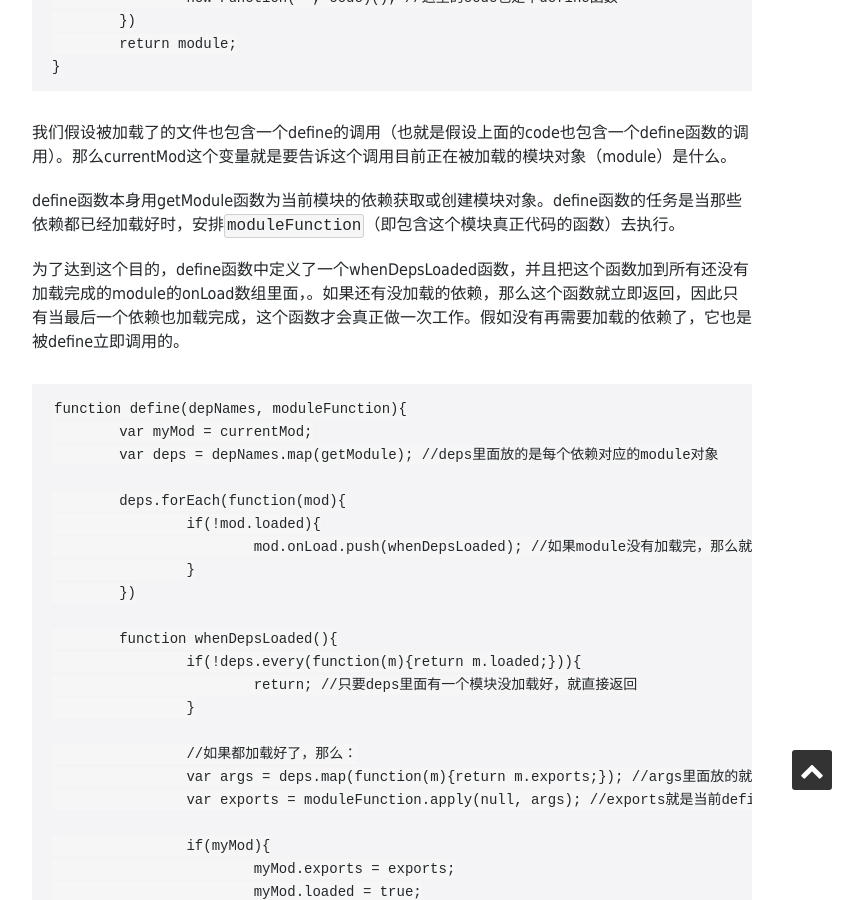
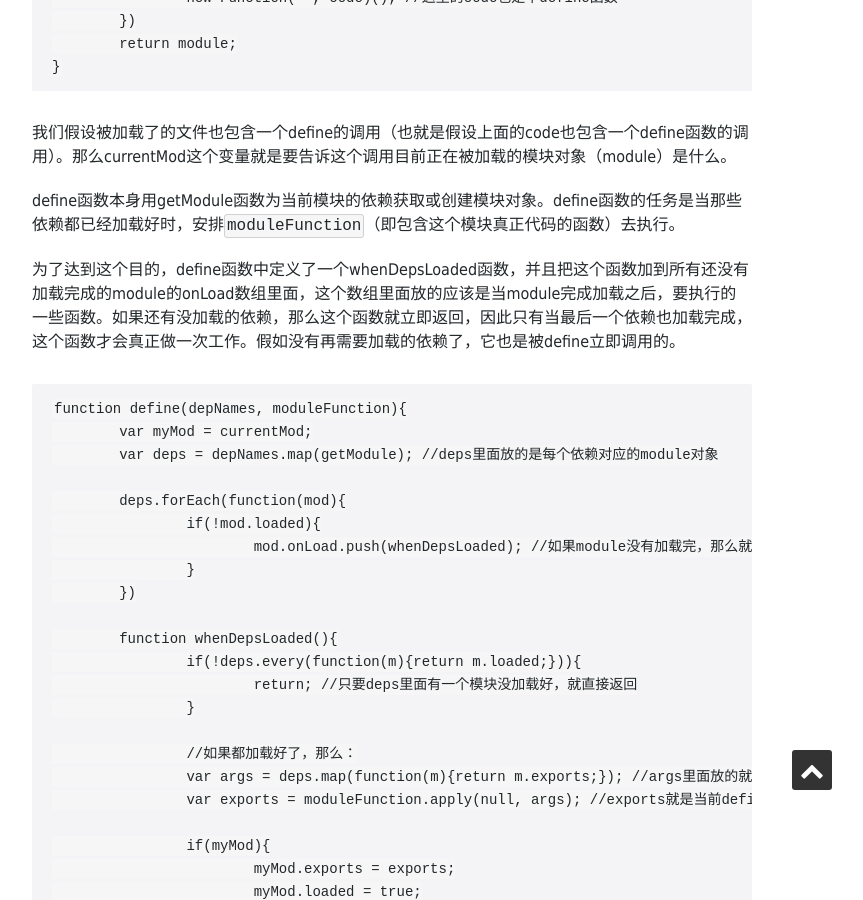
Before and after one commit to fantaghiro/fantaghiro.github.io, a Jekyll site: the page built from _posts/2016-05-16-Modules-Introduction.markdown, in a window 1280 px wide and 900 px high, scrolled down 6995 px. Shown: the whole window, without its empty margins (248-1111 px from the left). Built offline with Jekyll 4.4.1, drawn with Linux system fonts in a browser that asks for light colours; nearby versions of some CDN libraries; some web fonts are replaced.

Commit message:
Update 2016-05-16-Modules-Introduction.markdown

````diff
--- a/_posts/2016-05-16-Modules-Introduction.markdown
+++ b/_posts/2016-05-16-Modules-Introduction.markdown
@@ -257,7 +257,7 @@ function getModule(name){
 
 define函数本身用getModule函数为当前模块的依赖获取或创建模块对象。define函数的任务是当那些依赖都已经加载好时，安排`moduleFunction`（即包含这个模块真正代码的函数）去执行。
 
-为了达到这个目的，define函数中定义了一个whenDepsLoaded函数，并且把这个函数加到所有还没有加载完成的module的onLoad数组里面，。如果还有没加载的依赖，那么这个函数就立即返回，因此只有当最后一个依赖也加载完成，这个函数才会真正做一次工作。假如没有再需要加载的依赖了，它也是被define立即调用的。
+为了达到这个目的，define函数中定义了一个whenDepsLoaded函数，并且把这个函数加到所有还没有加载完成的module的onLoad数组里面，这个数组里面放的应该是当module完成加载之后，要执行的一些函数。如果还有没加载的依赖，那么这个函数就立即返回，因此只有当最后一个依赖也加载完成，这个函数才会真正做一次工作。假如没有再需要加载的依赖了，它也是被define立即调用的。
 
 ```js
 function define(depNames, moduleFunction){
````
